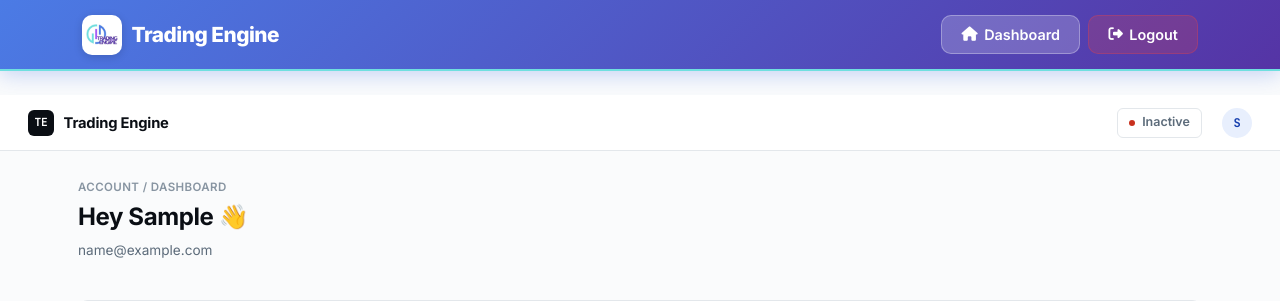
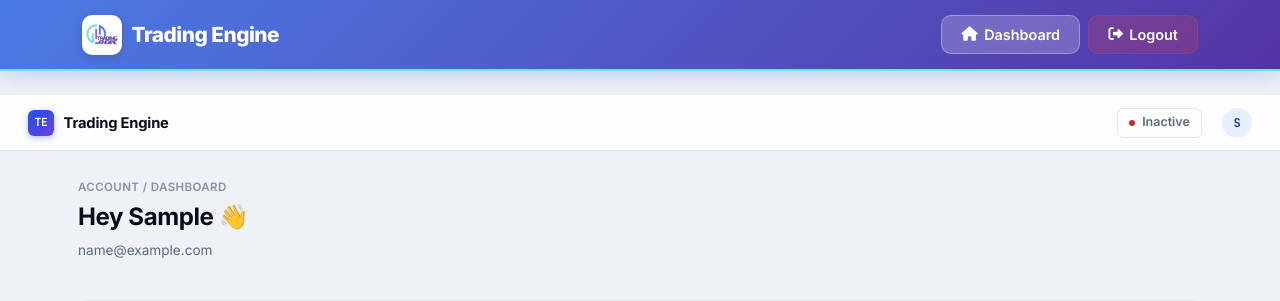
Before and after one commit to NDBOSSY/LWIX, a Flask app: page /dashboard in a window 1280 px wide. Shown: the top 301 px of the page. Run offline with Flask 3, Linux system fonts and the light colour scheme; the visitor is signed in with stand-in values (Sample User, id 1); data comes from the database, SQL or seed files in the repository; data that the repository does not hold is empty.

Commit message:
Update dashboard 77.html

```diff
--- a/templates/user/dashboard.html
+++ b/templates/user/dashboard.html
@@ -7,7 +7,7 @@
 <link href="https://fonts.googleapis.com/css2?family=Inter:wght@400;500;600;700;800&family=JetBrains+Mono:wght@500;600;700&display=swap" rel="stylesheet">
 <style>
     :root {
-        --bg: #FAFBFC;
+        --bg: #EEF1F6;
         --surface: #FFFFFF;
         --surface-sunken: #F6F8FA;
         --border: #E3E7EB;
@@ -20,18 +20,43 @@
         --ink-300: #B0BAC3;
 
         --accent: #1E54E5;
+        --accent-600: #1B49CC;
         --accent-700: #143DAD;
         --accent-100: #E8EFFD;
+        --violet: #6D3CE0;
+        --violet-100: #F0E9FD;
 
         --green: #0C8B51;
+        --green-600: #0A7544;
         --green-100: #E4F5EC;
         --red: #C8311E;
         --red-100: #FCEAE7;
         --amber: #A86200;
+        --amber-600: #8F5400;
         --amber-100: #FCF1DE;
 
         --mono: 'JetBrains Mono', 'SF Mono', monospace;
         --sans: 'Inter', -apple-system, BlinkMacSystemFont, sans-serif;
+
+        --shadow-card: 0 1px 2px rgba(10,14,20,0.04), 0 1px 1px rgba(10,14,20,0.03);
+        --shadow-raised: 0 4px 12px rgba(10,14,20,0.06), 0 1px 3px rgba(10,14,20,0.05);
+        --shadow-hover: 0 8px 24px rgba(10,14,20,0.10), 0 2px 6px rgba(10,14,20,0.06);
+        --shadow-modal: 0 24px 60px rgba(10,14,20,0.22), 0 8px 24px rgba(10,14,20,0.1);
+        --ease: cubic-bezier(0.2, 0.6, 0.2, 1);
+    }
+
+    @keyframes fadeUp {
+        from { opacity: 0; transform: translateY(8px); }
+        to { opacity: 1; transform: translateY(0); }
+    }
+
+    @keyframes pulseDot {
+        0%, 100% { box-shadow: 0 0 0 0 rgba(12,139,81,0.4); }
+        50% { box-shadow: 0 0 0 4px rgba(12,139,81,0); }
+    }
+
+    @media (prefers-reduced-motion: reduce) {
+        *, *::before, *::after { animation-duration: 0.001ms !important; transition-duration: 0.001ms !important; }
     }
 
     * { margin: 0; padding: 0; box-sizing: border-box; }
@@ -50,7 +75,8 @@
 
     /* === TOP BAR === */
     .topbar {
-        background: var(--surface);
+        background: rgba(255,255,255,0.85);
+        backdrop-filter: blur(10px);
         border-bottom: 1px solid var(--border);
         padding: 0 1.75rem;
         height: 56px;
@@ -60,6 +86,7 @@
         position: sticky;
         top: 0;
         z-index: 50;
+        box-shadow: 0 1px 0 rgba(10,14,20,0.02);
     }
 
     .topbar-brand {
@@ -76,7 +103,7 @@
         width: 26px;
         height: 26px;
         border-radius: 6px;
-        background: var(--ink-900);
+        background: linear-gradient(145deg, var(--accent), var(--violet));
         color: white;
         display: flex;
         align-items: center;
@@ -84,6 +111,7 @@
         font-size: 0.7rem;
         font-weight: 800;
         font-family: var(--mono);
+        box-shadow: 0 2px 6px rgba(30,84,229,0.35);
     }
 
     .topbar-right {
```
